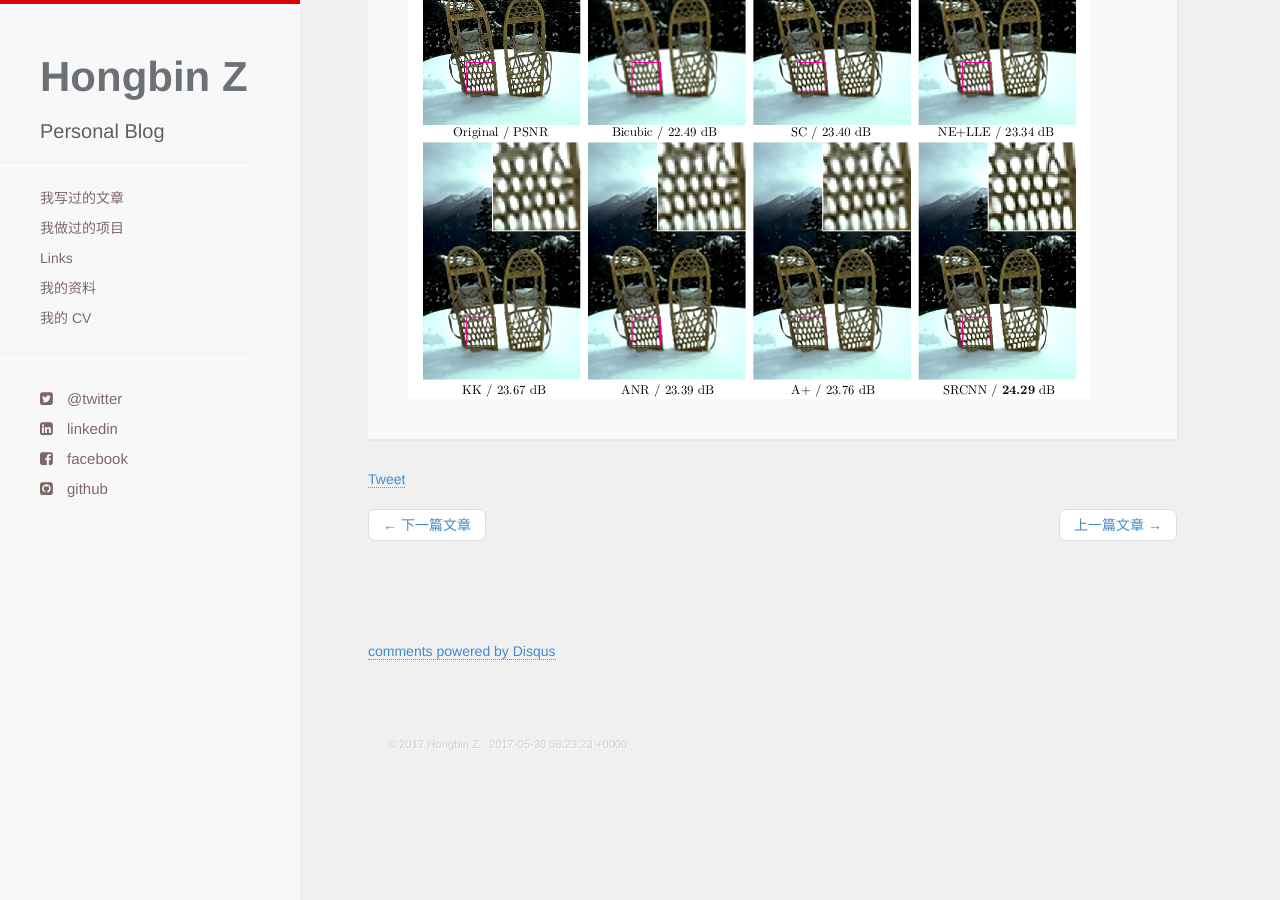
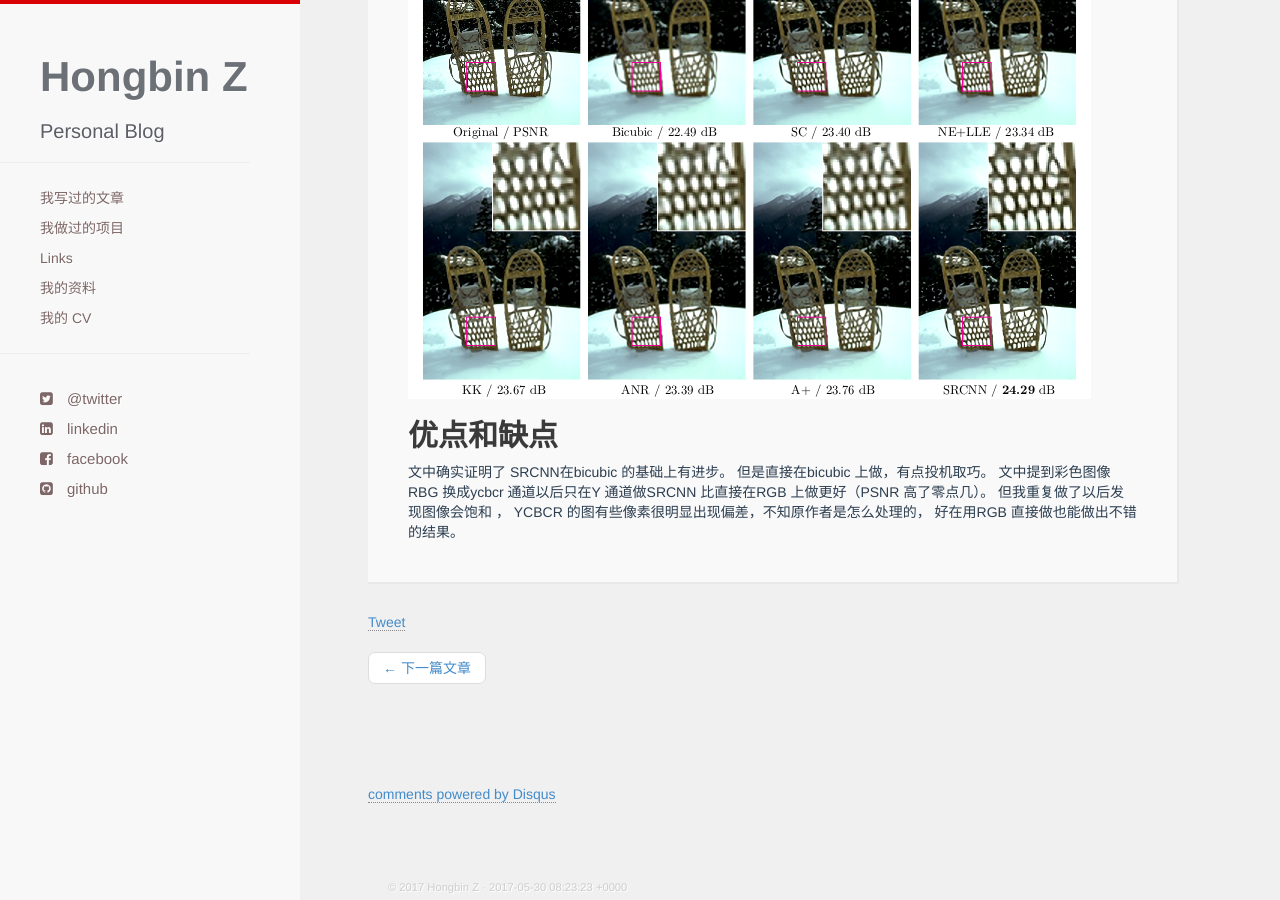
Before and after one commit to plok6325/plok6325.github.io, a Jekyll site: the page built from _posts/2017-05-27-SRCNN-read.markdown, in a window 1280 px wide and 900 px high, scrolled down 1679 px. Built offline with Jekyll 4.4.1, drawn with Linux system fonts in a browser that asks for light colours; nearby versions of some CDN libraries; Markdown is read by kramdown in place of the engine named in the settings; formulas are drawn with MathJax 3; comment, search, counter and statistics services are not loaded; before the commit the page ends 2436 px from its top, so only the background shows below that; some of the changed text lies outside the part shown.

Commit message:
add markdown

```diff
--- a/_posts/2017-05-27-SRCNN-read.markdown
+++ b/_posts/2017-05-27-SRCNN-read.markdown
@@ -42,3 +42,13 @@
 可见用SRCNN 的方法能取得比A* KK ANR 等更优的结果。
 下图是他们提供的栗子
 ![srcnn-example](/images/SRCNN-example.png)
+
+
+
+
+
+
+## 优点和缺点
+
+文中确实证明了  SRCNN在bicubic 的基础上有进步。 但是直接在bicubic 上做，有点投机取巧。
+文中提到彩色图像RBG 换成ycbcr 通道以后只在Y 通道做SRCNN 比直接在RGB 上做更好（PSNR 高了零点几）。 但我重复做了以后发现图像会饱和 ， YCBCR 的图有些像素很明显出现偏差，不知原作者是怎么处理的， 好在用RGB 直接做也能做出不错的结果。
```
Also changed, not shown: other parts of _posts/2017-05-27-SRCNN-read.markdown (+1 -1 lines), 2017-05-29-放入论文的东西.md (added, +22 -0 lines), _posts/2017-05-29-Markdown summary.markdown (+3 -5 lines), projects.html (+5 -3 lines).
